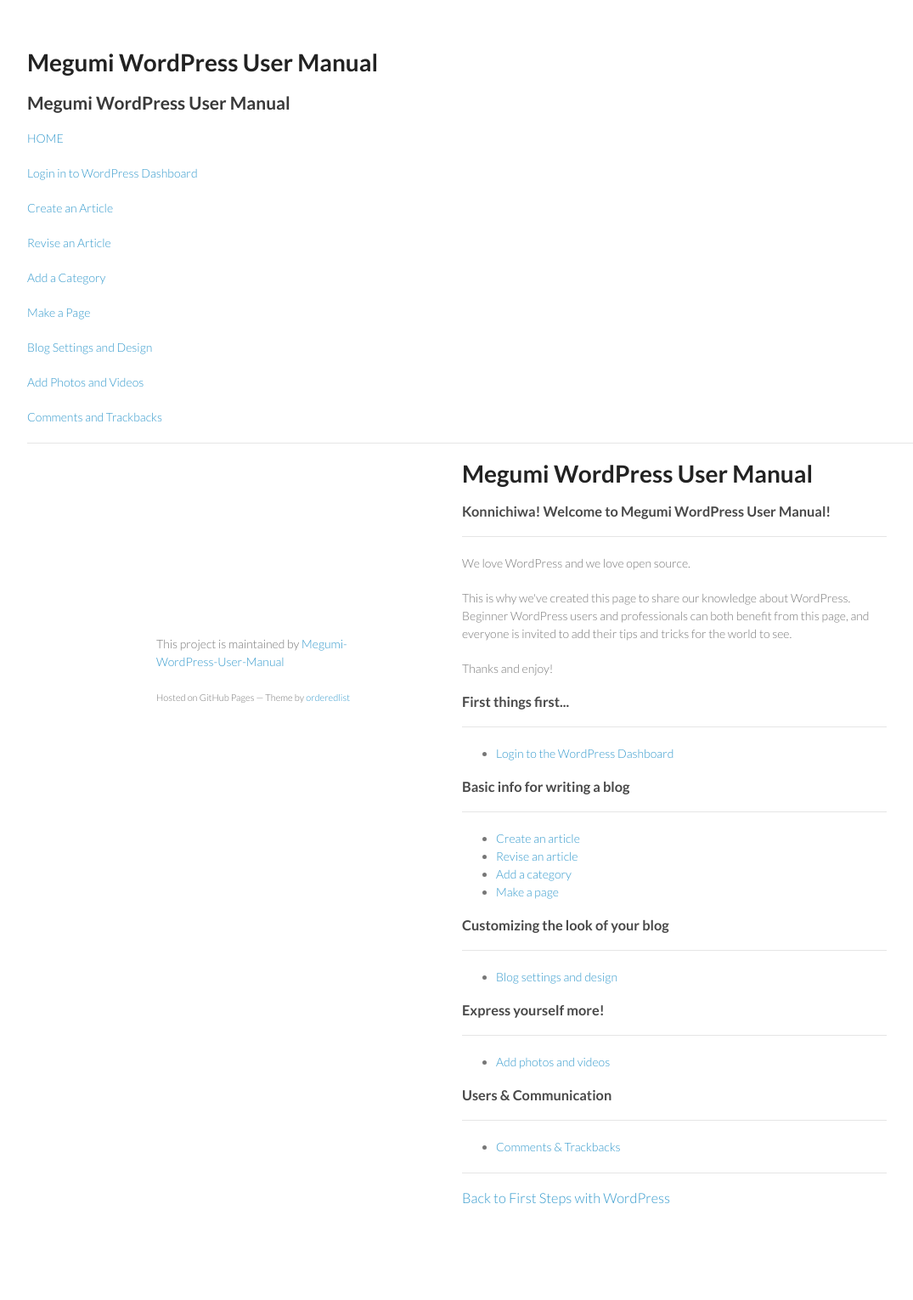
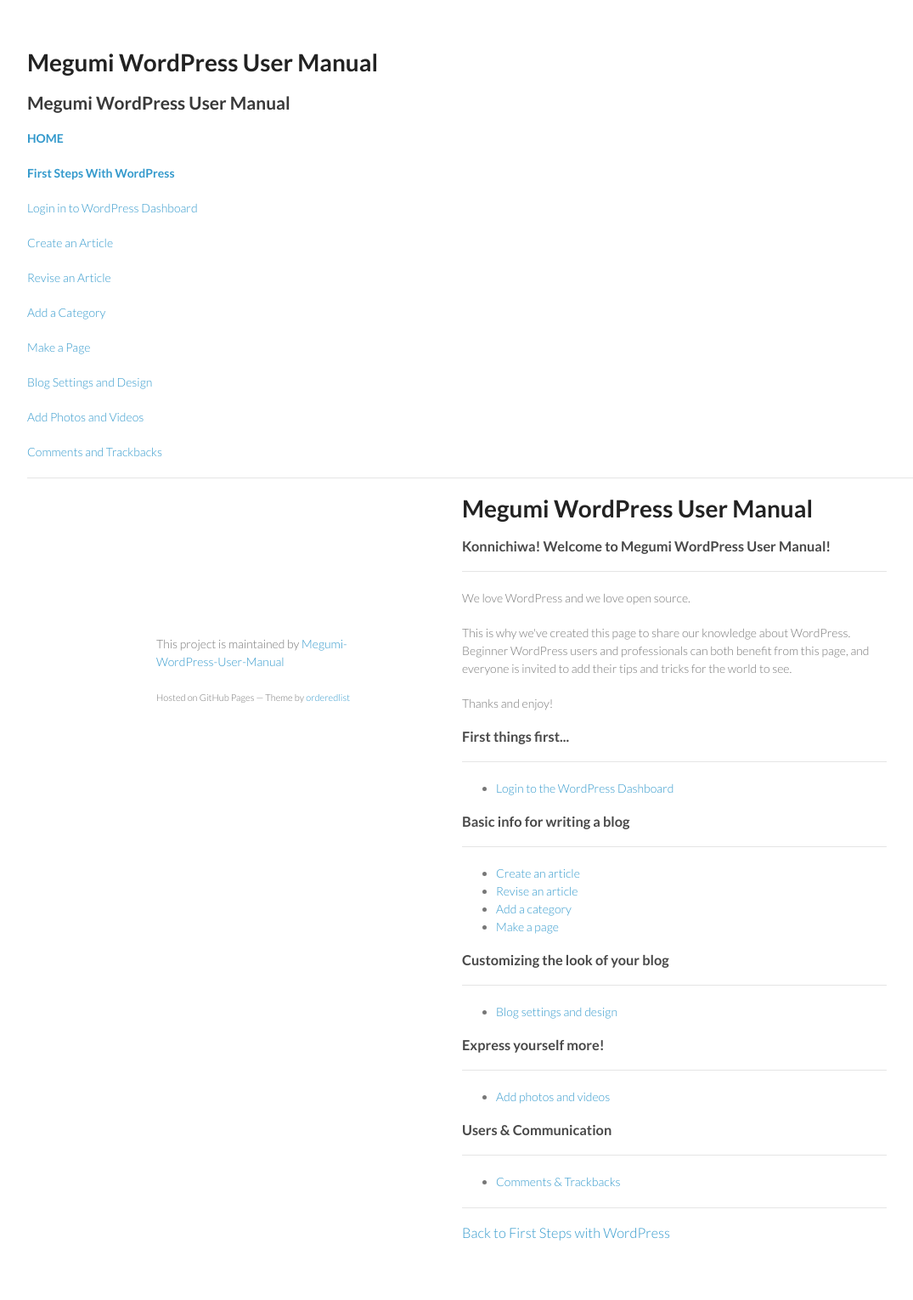
Before and after one commit to Megumi-WordPress-User-Manual/Intro, a Jekyll site: the page built from index.html, in a window 1280 px wide. Shown: the whole page at 85% size, without its empty margins (26-1101 px from the left). Built offline with Jekyll 4.4.1, drawn with Linux system fonts in a browser that asks for light colours; before the commit the page ends 1489 px from its top, so only the background shows below that.

Commit message:
Update default.html

```diff
--- a/_layouts/default.html
+++ b/_layouts/default.html
@@ -7,7 +7,8 @@
 <body>
 <h1>{{ site.title }}</h1>
 <h2>{{ page.title }}</h2>
-<p><a href="index.html">HOME</a></p>
+<p><a href="index.html"><b>HOME</b></a></p>
+<p><a href="first-steps-with-wordpress"><b>First Steps With WordPress</b></a></p>
 <p><a href="login-to-wordpress-dashboard.html">Login in to WordPress Dashboard</a></p>
 <p><a href="create-an-article.html">Create an Article</a></p>
 <p><a href="revise-an-article.html">Revise an Article</a></p>
```
